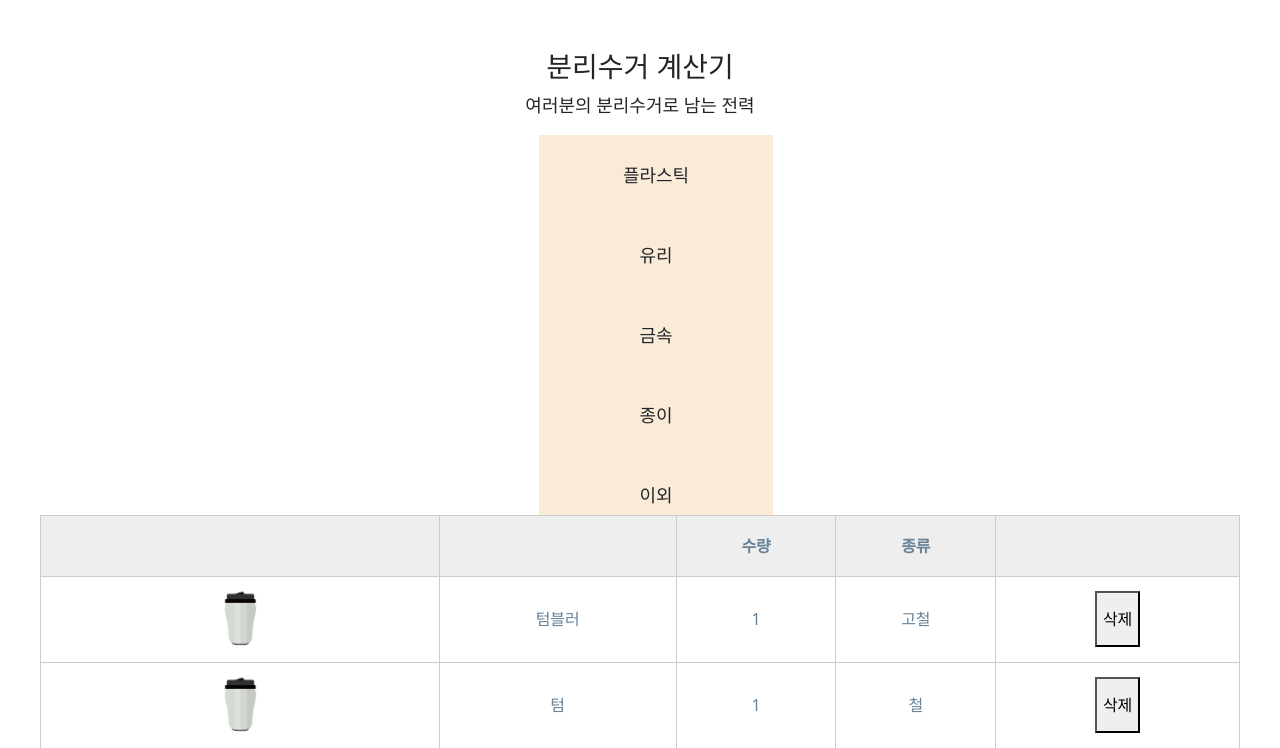
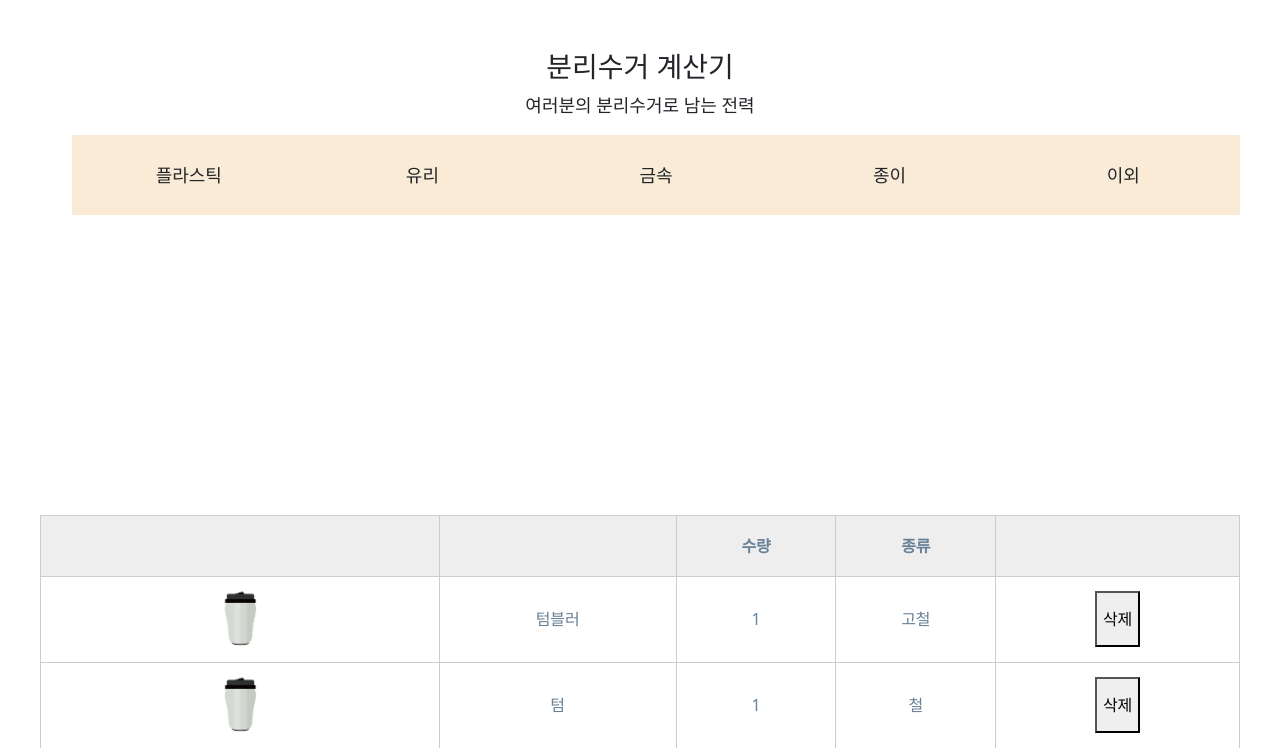
Before and after one commit to AlwaysBeMyDay1/Betterthannothing, a Django app: page /calculator/ in a window 1280 px wide. Shown: the part 86-834 px from the top of the page. Run offline with Django 3.2, Linux system fonts and the light colour scheme; data comes from the database, SQL or seed files in the repository.

Commit message:
Fix trivial CSS problem

```diff
--- a/mainapp/static/css/mainstyle.css
+++ b/mainapp/static/css/mainstyle.css
@@ -87,7 +87,7 @@ p {
 
 .main {
   display: flex;
-  flex-direction: column;
+  flex-direction: row;
   justify-content: center;
   align-items: center;
 }
@@ -245,6 +245,11 @@ p {
   color: orangered;
 }
 
+ul.main {
+  display: flex;
+  flex-direction: row;
+}
+
 /* Peek__items */
 .peek__items {
   justify-content: center;
```
